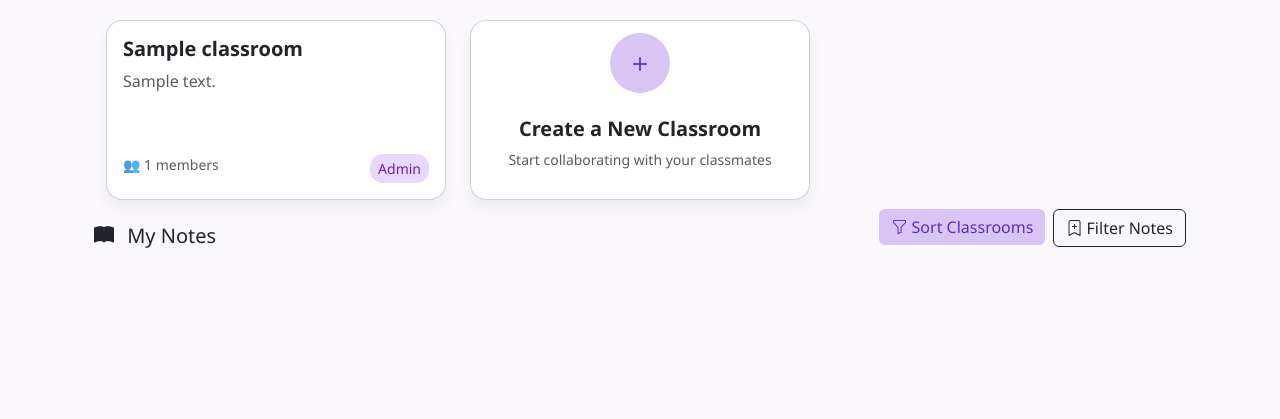
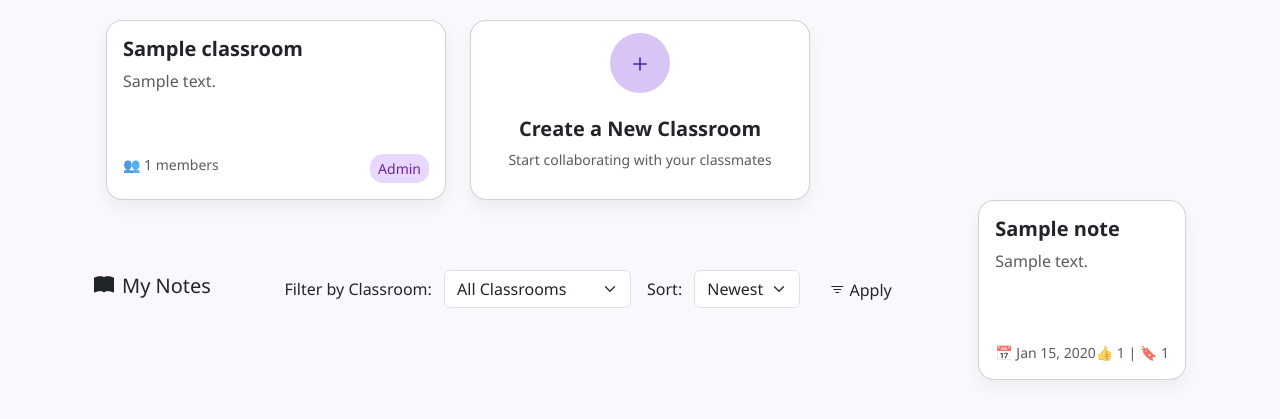
Before and after one commit to alielkline/NoteNest, a PHP site: page /public/dashboard.php in a window 1280 px wide. Shown: the part 214-633 px from the top of the page. Run offline with PHP 8.4, Linux system fonts and the light colour scheme; the visitor is signed in with stand-in values (Sample User, id 1); tables that the repository leaves empty hold one stand-in row (values such as "Sample post"); grey boxes marked "Sample" are stand-in pictures.

Commit message:
almost finish the dashboard

```diff
--- /dev/null
+++ b/includes/filter_notes.php
@@ -0,0 +1,30 @@
+<form method="GET" class="d-flex flex-wrap justify-content-center align-items-center gap-3">
+    <!-- Filter by Classroom -->
+    <div>
+        <label for="classroomFilter" class="form-label custom-label me-2">Filter by Classroom:</label>
+        <select name="classroom_id" id="classroomFilter" class="form-select custom-style d-inline-block w-auto ">
+            <option value="all" <?= !isset($_GET['classroom_id']) || $_GET['classroom_id'] === 'all' ? 'selected' : '' ?>>All Classrooms</option>
+            <?php foreach ($classrooms as $class): ?>
+                <option value="<?= $class['classroom_id'] ?>" <?= (isset($_GET['classroom_id']) && $_GET['classroom_id'] == $class['classroom_id']) ? 'selected' : '' ?>>
+                    <?= htmlspecialchars($class['name']) ?>
+                </option>
+            <?php endforeach; ?>
+        </select>
+    </div>
+
+    <!-- Sort by Upload Date -->
+    <div>
+        <label for="sortOrder" class="form-label custom-label me-2">Sort:</label>
+        <select name="sort" id="sortOrder" class="form-select d-inline-block w-auto">
+            <option value="newest" <?= (!isset($_GET['sort']) || $_GET['sort'] === 'newest') ? 'selected' : '' ?>>Newest</option>
+            <option value="oldest" <?= (isset($_GET['sort']) && $_GET['sort'] === 'oldest') ? 'selected' : '' ?>>Oldest</option>
+        </select>
+    </div>
+
+    <!-- Submit Button -->
+    <div>
+        <button type="submit" class="btn custom-style">
+            <i class="bi bi-filter"></i> Apply
+        </button>
+    </div>
+</form>
--- /dev/null
+++ b/js/dashboard.js
@@ -0,0 +1,9 @@
+const toggleBtn = document.getElementById('toggle-notes-btn');
+    const extraNotes = document.querySelectorAll('.extra-note');
+
+    toggleBtn?.addEventListener('click', function () {
+        const isHidden = extraNotes[0]?.classList.contains('d-none');
+        extraNotes.forEach(note => note.classList.toggle('d-none'));
+
+        toggleBtn.textContent = isHidden ? 'View Less' : 'View More';
+    });
--- a/public/dashboard.php
+++ b/public/dashboard.php
@@ -20,9 +20,38 @@ if (!$user) {
 $username = $user['username'];
 
 // Fetch classrooms (public or those created by the user)
-$stmt = $pdo->prepare("SELECT * FROM classrooms WHERE creator_id = ? ");
+$stmt = $pdo->prepare("SELECT c.*
+FROM classrooms c
+JOIN classroom_members cm ON c.classroom_id = cm.classroom_id
+WHERE cm.user_id = ?;");
 $stmt->execute([$user_id]);
 $classrooms = $stmt->fetchAll(PDO::FETCH_ASSOC);
+
+// 1. Get selected filter/sort from request (GET or POST)
+$classroom_filter = isset($_GET['classroom_id']) && $_GET['classroom_id'] !== 'all' ? $_GET['classroom_id'] : null;
+$sort_order = isset($_GET['sort']) && $_GET['sort'] === 'oldest' ? 'ASC' : 'DESC';
+
+// 2. Base query to get notes
+$note_query = "
+    SELECT cn.*
+    FROM classroom_notes cn
+    JOIN classroom_subjects cs ON cn.subject_id = cs.subject_id
+";
+
+// 3. Apply filter if a specific classroom is selected
+$params = [];
+if ($classroom_filter) {
+    $note_query .= " WHERE cs.classroom_id = ?";
+    $params[] = $classroom_filter;
+}
+
+// 4. Add sorting
+$note_query .= " ORDER BY cn.upload_date $sort_order";
+
+// 5. Prepare and execute
+$note_stmt = $pdo->prepare($note_query);
+$note_stmt->execute($params);
+$notes = $note_stmt->fetchAll();
 ?>
 
 <!DOCTYPE html>
@@ -36,6 +65,7 @@ $classrooms = $stmt->fetchAll(PDO::FETCH_ASSOC);
     <link href="https://cdn.jsdelivr.net/npm/bootstrap-icons@1.10.5/font/bootstrap-icons.css" rel="stylesheet">
     <link href="../css/dashboard.css" rel="stylesheet">
     <link href="../css/classroom.css" rel="stylesheet">
+    <link herf="../css/filter_notes.css" rel="stylesheet">
     <title>Dashboard</title>
 </head>
 
@@ -106,38 +136,50 @@ $classrooms = $stmt->fetchAll(PDO::FETCH_ASSOC);
         <!-- notes -->
 
         <div class="d-flex justify-content-between align-items-center flex-wrap mb-2">
-            <h5 class="mt-4">
-                <i class="bi bi-book-fill text-purple me-2"></i> My Notes
-            </h5>
-            <div class="mt-2 mt-md-0 d-flex gap-2">
-                <!-- New Classroom Dropdown -->
-                <div class="dropdown">
-                    <button class="btn dropdown-toggle" type="button" id="sortClassroomDropdown" data-bs-toggle="dropdown" aria-expanded="false"
-                        style="background-color: #d9c5f5; color: #5f2eb5; border: none;">
-                        <i class="bi bi-funnel"></i> Sort Classrooms
-                    </button>
-                    <ul class="dropdown-menu" aria-labelledby="sortClassroomDropdown">
-                        <li><a class="dropdown-item" href="?sort_classroom=newest">Newest</a></li>
-                        <li><a class="dropdown-item" href="?sort_classroom=oldest">Oldest</a></li>
-                    </ul>
+            <div class="text-center my-4">
+                <h5 class="d-inline-flex align-items-center justify-content-center">
+                    <i class="bi bi-book-fill text-purple me-2"></i> My Notes
+                </h5>
+            </div>
+            <?php include "../includes/filter_notes.php"; ?>
+
+            <div class="row g-4" id="notes-container">
+                <?php foreach ($notes as $index => $note): ?>
+                    <div class="col-12 note-card <?= $index >= 4 ? 'd-none extra-note' : '' ?>">
+                        <div class="card card-custom p-3 d-flex flex-column position-relative w-100">
+                            <h5 class="fw-semibold mb-2"><?= htmlspecialchars($note['title']) ?></h5>
+                            <p class="text-muted mb-3"><?= htmlspecialchars(mb_strimwidth($note['content'], 0, 120, '...')) ?></p>
+                            <div class="mt-auto d-flex justify-content-between align-items-center text-muted small">
+                                <span>📅 <?= date('M d, Y', strtotime($note['upload_date'])) ?></span>
+                                <span>👍 <?= $note['likes'] ?? 0 ?> | 🔖 <?= $note['bookmarkes'] ?? 0 ?></span>
+                            </div>
+                        </div>
+                    </div>
+                <?php endforeach; ?>
+            </div>
+
+            <?php if (count($notes) > 4): ?>
+                <div class="text-center mt-3">
+                    <button class="btn btn-outline-dark" id="toggle-notes-btn">View More</button>
                 </div>
+            <?php endif; ?>
 
-                <!-- New Note Dropdown -->
-                <div class="dropdown">
-                    <button class="btn btn-outline-dark dropdown-toggle" type="button" id="filterNoteDropdown" data-bs-toggle="dropdown" aria-expanded="false">
-                        <i class="bi bi-bookmark-plus"></i> Filter Notes
-                    </button>
-                    <ul class="dropdown-menu" aria-labelledby="filterNoteDropdown">
-                        <li><a class="dropdown-item" href="?classroom_id=all">All Classrooms</a></li>
-                        <?php foreach ($classrooms as $classroom): ?>
-                            <li><a class="dropdown-item" href="?classroom_id=<?= $classroom['classroom_id'] ?>">
-                                    <?= htmlspecialchars($classroom['name']) ?>
-                                </a></li>
-                        <?php endforeach; ?>
-                    </ul>
+            <?php if (empty($notes)): ?>
+                <div class="col-12">
+                    <div class="alert alert-secondary text-center" role="alert">
+                        No notes found.
+                    </div>
                 </div>
-            </div>
+            <?php endif; ?>
         </div>
+
+
+
+
+
+
+
+
 
 
 
@@ -176,6 +218,7 @@ $classrooms = $stmt->fetchAll(PDO::FETCH_ASSOC);
         </div>
     </div>
     <script src="https://cdn.jsdelivr.net/npm/bootstrap@5.3.2/dist/js/bootstrap.bundle.min.js"></script>
+    <script src="../js/dashboard.js"></script>
 </body>
 
 </html>
```
Also changed, not shown: css/filter_notes.css (added, +20 -0 lines).
